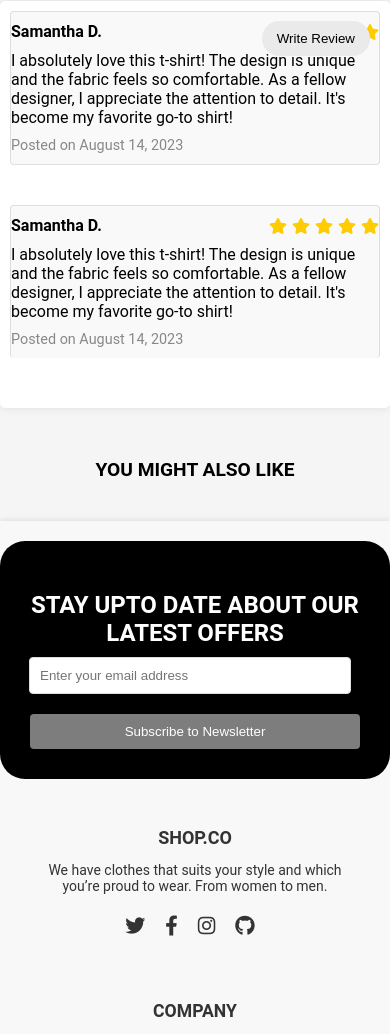
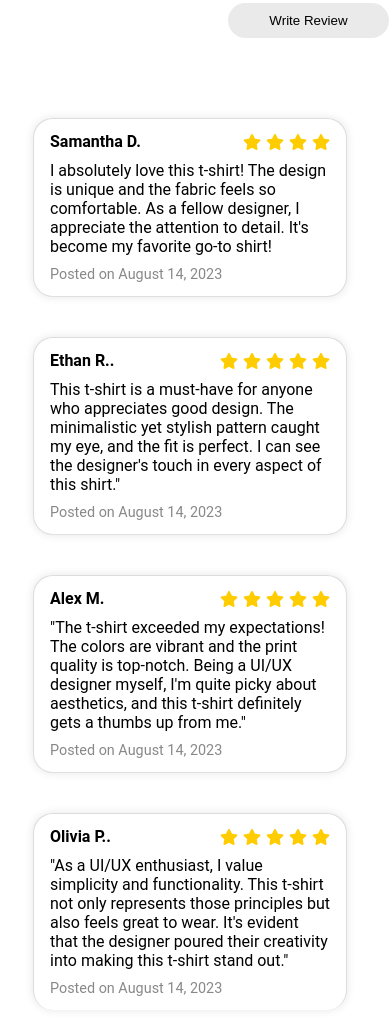
Before and after one commit to ahmedhasssan1/task_2, a plain HTML site: page descriptionpage.html in a window 390 px wide. Shown: the part 276-1310 px from the top of the page. Drawn offline with Linux system fonts and the light colour scheme.

Commit message:
add functionality

```diff
--- a/description.css
+++ b/description.css
@@ -167,15 +167,15 @@ body {
   background-color: #000;
   color: #fff;
   border: none;
-  padding: 10px 20px;
-  border-radius: 5px;
+  padding: 12px 23px;
+  border-radius: 29px;
   cursor: pointer;
 }
 
 .tabs {
   display: flex;
-  gap: 20px;
-  margin: 20px 0;
+  gap: 7px;
+  margin: 9px 16px;
 }
 .tabs .tab {
   padding: 10px 20px;
@@ -196,7 +196,7 @@ body {
 }
 .reviews .review {
   border-bottom: 1px solid #e0e0e0;
-  padding: 10px 0;
+  padding: 13px 16px;
 }
 .reviews .review:last-child {
   border-bottom: none;
@@ -366,7 +366,13 @@ body {
   border: 1px solid #ddd;
   border-radius: 4px;
   padding: 15px;
-  background-color: #f9f9f9;
+  background-color: #ffffff;
+  border-radius: 20px;
+  box-shadow: 0 0 10px rgba(0, 0, 0, 0.1);
+  text-align: left;
+  flex: 0 0 25%;
+  /* max-width: 25%; */
+  margin-right: 10px;
 }
 
 .review-header {
@@ -516,7 +522,7 @@ footer {
 .newsletter-input input[type='email'] {
   padding: 10px;
   border: 1px solid #ddd;
-  border-radius: 4px;
+  border-radius: 23px;
   width: 300px;
 }
 
@@ -806,7 +812,8 @@ footer {
   }
 
   .newsletter-input button {
-    width: 100%;
+    width: 70%;
+    border-radius: 20px;
   }
 
   .payment-icons img {
@@ -922,11 +929,12 @@ footer {
 @media (max-width: 600px) {
   /* Adjust the max-width value as needed */
   .reviews {
-    text-align: left; /* Align text to the left */
-    padding: 0px 10px; /* Add padding for better spacing */
-    position: absolute; /* For absolute positioning of buttons */
-    grid-template-columns: repeat(1, 1fr); /* Two columns */
-    grid-template-rows: repeat(3, auto); /* Three rows */
+    text-align: left;
+    padding: 0px 10px;
+    /* margin-top: 20px; */
+    position: absolute;
+    grid-template-columns: repeat(1, 1fr);
+    grid-template-rows: repeat(3, auto);
   }
 
   .write-review-btn,
@@ -934,22 +942,22 @@ footer {
     border-radius: 20px;
     position: relative;
     top: 33px;
-    margin-left: 88px; /* Space between buttons */
+    margin-left: 88px;
   }
 
   .another-btn {
-    right: 70px; /* Adjust this value based on button width and spacing */
+    right: 70px;
     display: none;
   }
 
   .review {
-    margin-bottom: 20px; /* Space between reviews */
+    margin-bottom: 20px;
   }
 
   .review-header {
     display: flex;
     align-items: center;
-    gap: 10px; /* Space between reviewer name and rating */
+    gap: 10px;
   }
 
   .rating {
@@ -965,22 +973,32 @@ footer {
     font-size: 0.9rem; /* Smaller font size for the date */
   }
 }
-
+.add-to-cart {
+  padding: 10px 20px;
+  background-color: #f5f5f5;
+  color: #000000;
+  border: none;
+  border-radius: 5px;
+  cursor: pointer;
+  font-size: 16px;
+  transition: background-color 0.4s;
+}
 /* Mobile Styles */
 @media (max-width: 600px) {
   /* Adjust the max-width value as needed */
   .reviews {
-    padding: 10px; /* Add padding for better spacing */
-    text-align: left; /* Align text to the left */
-    position: relative; /* For positioning buttons */
+    padding: 33px;
+    text-align: left;
+    margin-top: 20px;
+    position: relative;
   }
 
   .write-review-btn,
   .another-btn {
-    position: absolute;
-    top: 10px;
-    right: 10px;
-    margin-left: 10px; /* Space between buttons */
+    position: relative;
+    top: -30px;
+    right: -42px;
+    margin-left: 153px; /* Space between buttons */
   }
 
   .another-btn {
--- a/description.js
+++ b/description.js
@@ -3,7 +3,7 @@ const also_like_section = document.querySelector('.container');
 const produc23 = document.querySelector('.products');
 
 function getLastStoredItem(key) {
-  // Retrieve the data from localStorage and parse it
+  //  Retrieve the data from localStorage and parse it
   const items = JSON.parse(localStorage.getItem(key)) || [];
 
   if (items.length === 0) {
@@ -89,7 +89,6 @@ const markup = `
 description.insertAdjacentHTML('afterend', markup);
 
 const getsize = document.querySelector('.size-options');
-console.log(getsize);
 getsize.addEventListener('click', function (e) {
   if (e.target.classList.contains('size')) {
     const restelemnts = document.querySelectorAll('.size');
@@ -141,6 +140,7 @@ window.addEventListener('click', function (e) {
       let items = JSON.parse(this.localStorage.getItem('cartitems')) || [];
       items.push(productinfo);
       localStorage.setItem('cartitems', JSON.stringify(items));
+      this.window.location.reload();
     }
   }
 });
@@ -187,6 +187,7 @@ const products = async function (id) {
               <span class="product-old-price">$279</span>
               <span class="product-discount">30% OFF</span>
             </div>
+            <button class="add-to-cart">Add to Cart</button>
             <div class="desc" style="display: none;">${data.description}</div>
           </div>
     `;
@@ -268,7 +269,6 @@ window.addEventListener('click', function (e) {
 
 const datafor_decription = getFirstStoredItem('imagedata');
 console.log('Last stored item:', datafor_decription);
-
 // window.addEventListener('click', function (e) {
 //   if (e.target.closest('.product img')) {
 //     const markup2 = `
@@ -346,3 +346,26 @@ console.log('Last stored item:', datafor_decription);
 const cartnums = document.querySelector('.numsitems');
 const numsofcart = JSON.parse(localStorage.getItem('cartitems')).length;
 console.log((cartnums.textContent = numsofcart));
+
+// window.addEventListener('click', function (e) {
+//   if (e.target.classList.contains('add-to-cart')) {
+//     const clickbutton = e.target;
+//     const productcard = clickbutton.closest('.product-card');
+//     if (productcard) {
+//       const producttitle =
+//         productcard.querySelector('.product-title').textContent;
+//       const productimage = productcard.querySelector('img').src;
+//       const productprice = productcard.querySelector('.curr-price').textContent;
+//       const productinfo = {
+//         title: producttitle,
+//         image: productimage,
+//         price: productprice,
+//       };
+//       console.log(imageinfo);
+//       let items = JSON.parse(this.localStorage.getItem('cartitems')) || [];
+//       items.push(productinfo);
+//       localStorage.setItem('cartitems', JSON.stringify(items));
+//       this.window.location.reload();
+//     }
+//   }
+// });
--- a/descriptionpage.html
+++ b/descriptionpage.html
@@ -31,7 +31,8 @@
 
         <input type="text" placeholder="Search for products..." />
         <a href="cart.html">
-          <img src="pics/cartlogo.png" /><span class="numsitems">(2)</span></a
+          <img src="pics/cartlogo.png" />
+          <span class="numsitems">(2)</span></a
         >
         <a href="">
           <img src="pics/profilelogo.png" />
@@ -139,7 +140,7 @@
       </div>
       <div class="review">
         <div class="review-header">
-          <div class="reviewer">Samantha D.</div>
+          <div class="reviewer">Ethan R..</div>
           <div class="rating">
             <i class="fas fa-star"></i>
             <i class="fas fa-star"></i>
@@ -149,9 +150,48 @@
           </div>
         </div>
         <div class="review-body">
-          I absolutely love this t-shirt! The design is unique and the fabric
-          feels so comfortable. As a fellow designer, I appreciate the attention
-          to detail. It's become my favorite go-to shirt!
+          This t-shirt is a must-have for anyone who appreciates good design.
+          The minimalistic yet stylish pattern caught my eye, and the fit is
+          perfect. I can see the designer's touch in every aspect of this
+          shirt."
+        </div>
+        <div class="review-footer">Posted on August 14, 2023</div>
+      </div>
+      <div class="review">
+        <div class="review-header">
+          <div class="reviewer">Alex M.</div>
+          <div class="rating">
+            <i class="fas fa-star"></i>
+            <i class="fas fa-star"></i>
+            <i class="fas fa-star"></i>
+            <i class="fas fa-star"></i>
+            <i class="fas fa-star"></i>
+          </div>
+        </div>
+        <div class="review-body">
+          "The t-shirt exceeded my expectations! The colors are vibrant and the
+          print quality is top-notch. Being a UI/UX designer myself, I'm quite
+          picky about aesthetics, and this t-shirt definitely gets a thumbs up
+          from me."
+        </div>
+        <div class="review-footer">Posted on August 14, 2023</div>
+      </div>
+      <div class="review">
+        <div class="review-header">
+          <div class="reviewer">Olivia P..</div>
+          <div class="rating">
+            <i class="fas fa-star"></i>
+            <i class="fas fa-star"></i>
+            <i class="fas fa-star"></i>
+            <i class="fas fa-star"></i>
+            <i class="fas fa-star"></i>
+          </div>
+        </div>
+        <div class="review-body">
+          "As a UI/UX enthusiast, I value simplicity and functionality. This
+          t-shirt not only represents those principles but also feels great to
+          wear. It's evident that the designer poured their creativity into
+          making this t-shirt stand out."
         </div>
         <div class="review-footer">Posted on August 14, 2023</div>
       </div>
@@ -182,6 +222,7 @@
               $120
               <span class="product-old-price">$160</span>
               <span class="product-discount">25% OFF</span>
+              <button class="add-to-cart">Add to Cart</button>
             </div>
           </div> -->
         </div>
--- a/homepage.css
+++ b/homepage.css
@@ -146,7 +146,7 @@ nav ul li a {
   justify-content: space-between;
   align-items: center;
   flex-wrap: wrap;
-  padding: 20px;
+  padding: 48px;
   background-color: #f2f0f1;
 }
 
@@ -155,7 +155,7 @@ nav ul li a {
 }
 
 .hero-text h2 {
-  margin-bottom: 20px;
+  margin-bottom: 83px;
   font-weight: bold;
   font-size: 60px;
   line-height: 50px;
@@ -562,6 +562,7 @@ footer {
 }
 .reviews {
   display: flex;
+  flex-direction: row;
   justify-content: space-between;
   align-items: center;
   overflow: hidden;
@@ -707,7 +708,7 @@ footer {
 }
 .header {
   background-color: #fff;
-  padding: 10px 20px;
+  padding: 18px 28px;
   display: flex;
   justify-content: space-between;
   align-items: center;
@@ -741,7 +742,8 @@ footer {
 }
 @media (min-width: 768px) {
   .header .search input {
-    width: 10rem;
+    width: 24rem;
+    height: 24px;
   }
 }
 
@@ -852,7 +854,8 @@ footer {
   }
   @media (max-width: 768px) {
     .stats {
-      flex-direction: column;
+      flex-direction: row;
+      flex-wrap: wrap;
     }
 
     .stat h2 {
@@ -980,6 +983,7 @@ footer {
     justify-content: center;
   }
 }
+
 @media (max-width: 480px) {
   /* Header section */
   .header {
@@ -1017,7 +1021,7 @@ footer {
   /* Hero section */
   .hero {
     display: flex;
-    flex-direction: column;
+    flex-direction: row;
     align-items: center;
     padding: 20px;
   }
```
Also changed, not shown: cart.js (+27 -12 lines), homepage.html (+1 -1 lines), homepage.js (+2 -51 lines).
